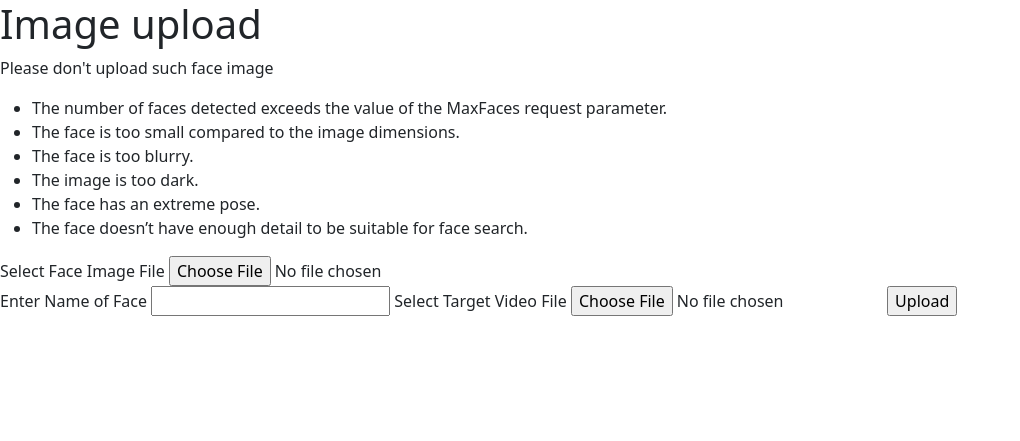
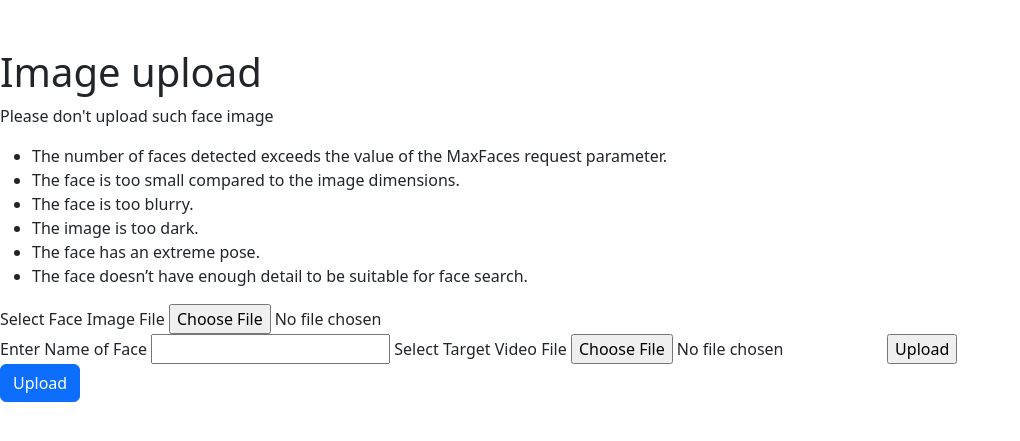
Before and after one commit to omoknooni/FocusOnYou, a FastAPI app: page /upload in a window 1280 px wide. Shown: the top 441 px of the page, without its empty margins (0-1020 px from the left). Run offline with FastAPI, Linux system fonts and the light colour scheme.

Commit message:
feat: file upload loading process

```diff
--- a/templates/upload.html
+++ b/templates/upload.html
@@ -8,6 +8,7 @@
     <script src="https://cdn.jsdelivr.net/npm/bootstrap@5.3.2/dist/js/bootstrap.bundle.min.js" integrity="sha384-C6RzsynM9kWDrMNeT87bh95OGNyZPhcTNXj1NW7RuBCsyN/o0jlpcV8Qyq46cDfL" crossorigin="anonymous"></script>
 </head>
 <body>
+    <div class="contaier mt-5">
         <h1>Image upload</h1>
         <p>Please don't upload such face image</p>
         <ul>
@@ -18,7 +19,7 @@
             <li>The face has an extreme pose.</li>
             <li>The face doesn’t have enough detail to be suitable for face search.</li>
         </ul>
-    <form action="/upload" method="post" enctype="multipart/form-data">
+        <form action="/upload" method="post" id="upload_form" enctype="multipart/form-data">
             <label for="image">Select Face Image File</label>
             <input type="file" id="image" name="face_image" accept="image/*">
             <br>
@@ -28,5 +29,16 @@
             <input type="file" id="video" name="target_video" accept="video/*">
             <input type="submit" value="Upload">
         </form>
+        <button type="submit" class="btn btn-primary" id="upload_button">
+            <span class="spinner-border spinner-border-sm d-none" role="status" aria-hidden="true"></span>
+            Upload
+        </button>
+    </div>
+    <script>
+        document.getElementById("upload_form").addEventListener("submit", function() {
+            document.getElementById("upload_button").disabled=true;
+            document.getElementById("uploadButton").querySelector(".spinner-border").classList.remove("d-none");
+        });
+    </script>
 </body>
 </html>
```
Lines whose indentation alone changed are shown as unchanged.
